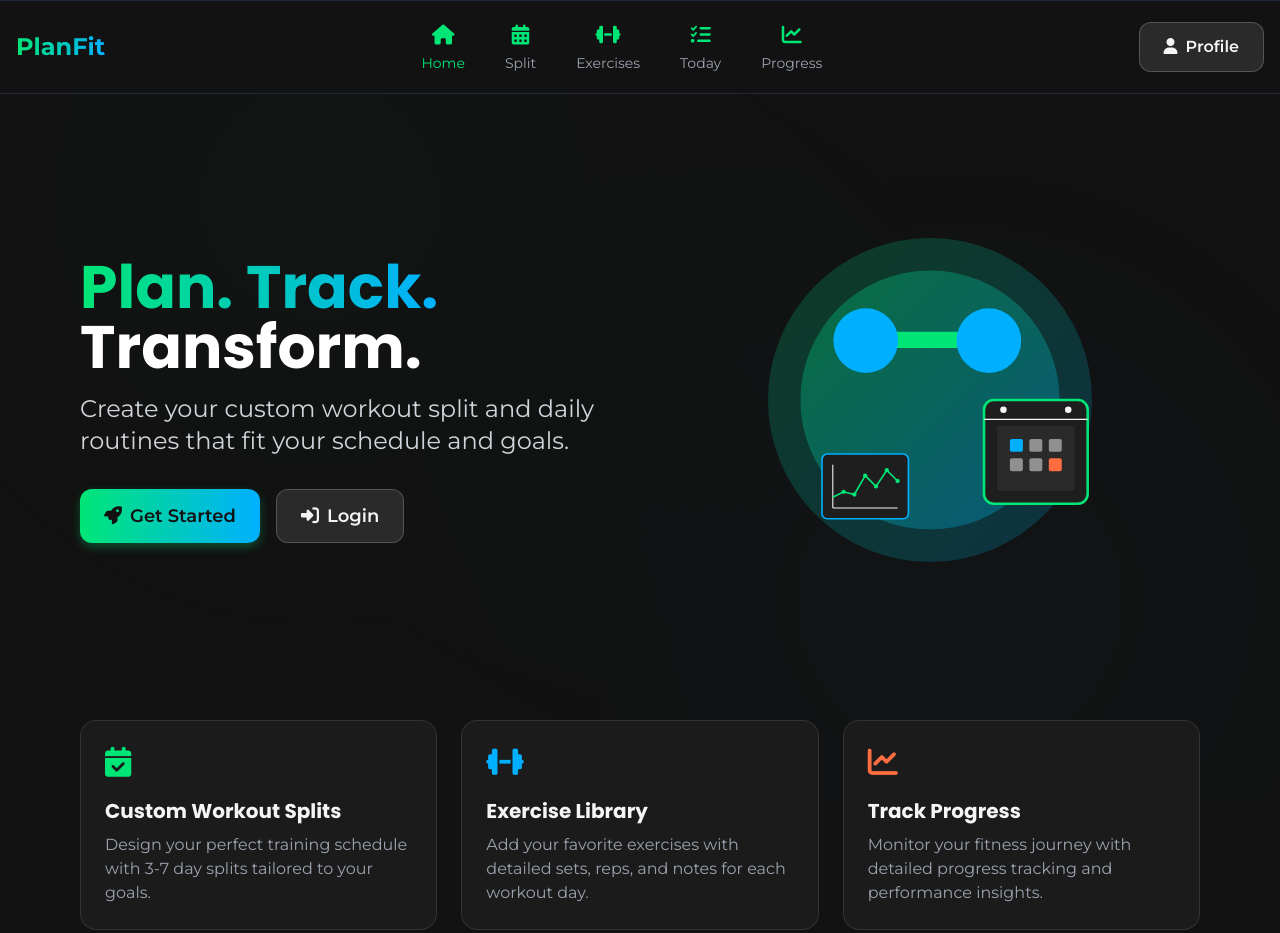
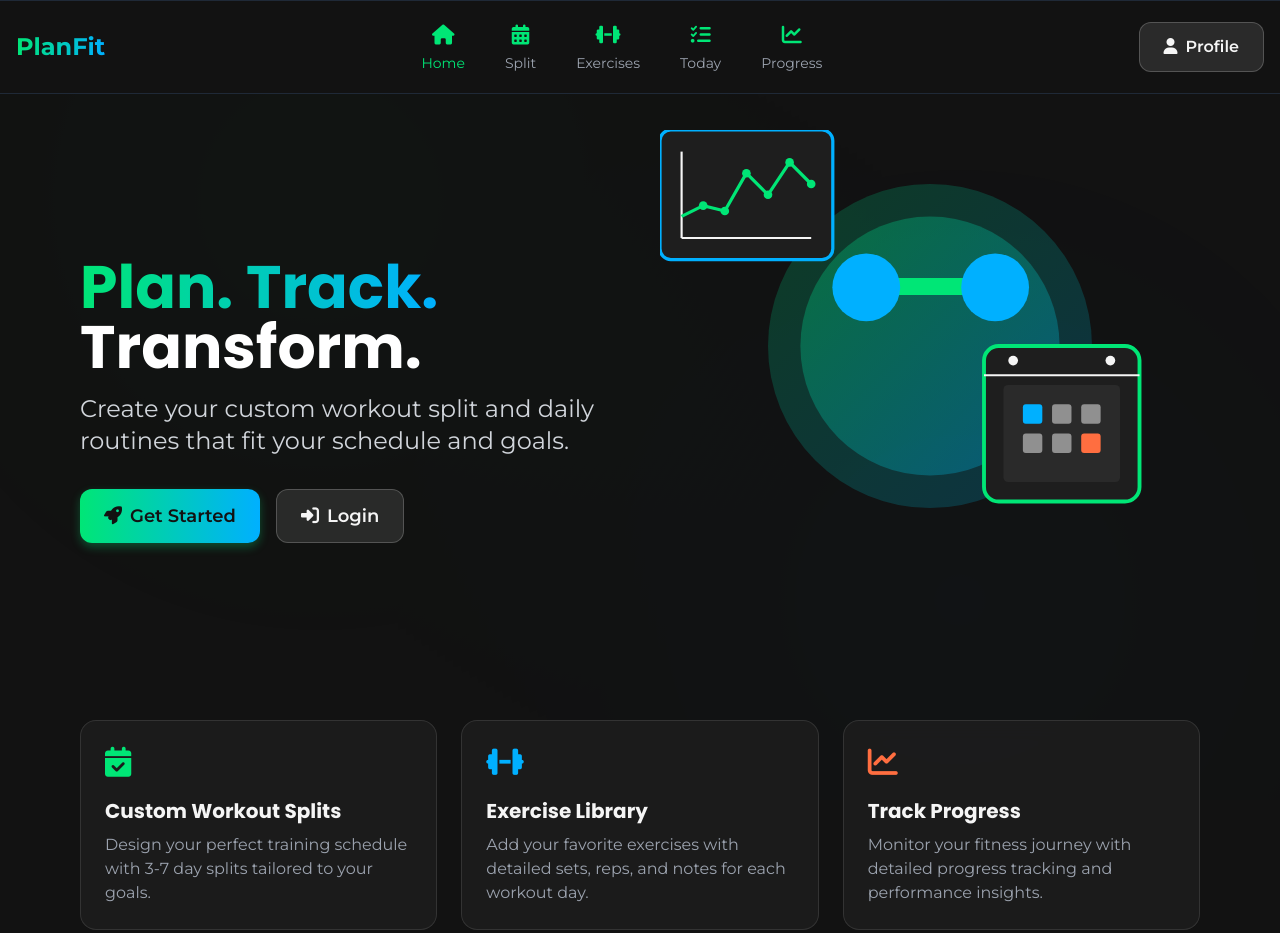
Before and after one commit to Chandansaha2005/PlanFit, a plain HTML site: page index.html in a window 1280 px wide. Drawn offline with nearby package versions, Linux system fonts and the light colour scheme.

Commit message:
home page ui

```diff
--- a/index.html
+++ b/index.html
@@ -88,13 +88,13 @@
 
                 <div class="md:w-1/2">
                     <div class="relative">
-                        <svg class="w-full h-auto" viewBox="0 0 500 400" xmlns="http://www.w3.org/2000/svg">
+                        <svg class="w-full h-auto" viewBox="0 0 500 500" xmlns="http://www.w3.org/2000/svg">
                             <!-- Background shapes -->
                             <circle cx="250" cy="200" r="150" fill="url(#grad1)" opacity="0.2"></circle>
                             <circle cx="250" cy="200" r="120" fill="url(#grad1)" opacity="0.3"></circle>
 
                             <!-- Dumbbell icon -->
-                            <g transform="translate(180, 130) scale(0.15)">
+                            <g transform="translate(180, 130) scale(0.157)">
                                 <rect x="0" y="45" width="900" height="100" rx="20" fill="#00E676"></rect>
                                 <rect x="100" y="40" width="40" height="120" rx="10" fill="#F5F5F5"></rect>
                                 <rect x="760" y="40" width="40" height="120" rx="10" fill="#F5F5F5"></rect>
@@ -103,7 +103,7 @@
                             </g>
 
                             <!-- Calendar icon -->
-                            <g transform="translate(300, 200) scale(0.6)">
+                            <g transform="translate(300, 200) scale(0.9)">
                                 <rect x="0" y="0" width="160" height="160" rx="15" fill="#1E1E1E" stroke="#00E676"
                                     stroke-width="4"></rect>
                                 <rect x="20" y="40" width="120" height="100" rx="5" fill="#2A2A2A"></rect>
@@ -119,7 +119,7 @@
                             </g>
 
                             <!-- Chart icon -->
-                            <g transform="translate(150, 250) scale(0.5)">
+                            <g transform="translate(150, 250) scale()">
                                 <rect x="0" y="0" width="160" height="120" rx="10" fill="#1E1E1E" stroke="#00B0FF"
                                     stroke-width="3"></rect>
                                 <line x1="20" y1="20" x2="20" y2="100" stroke="#F5F5F5" stroke-width="2"></line>
```
